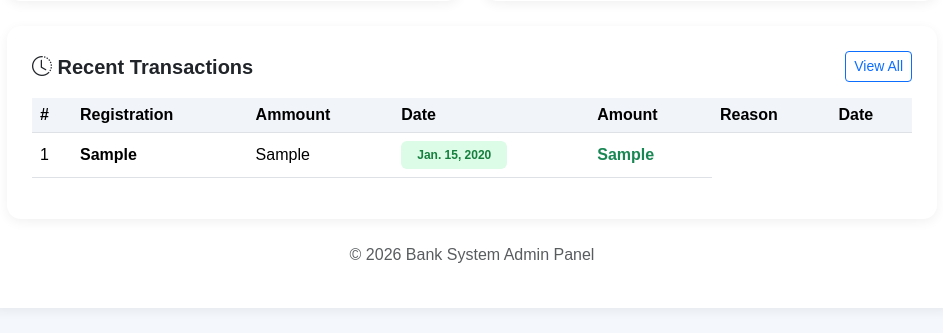
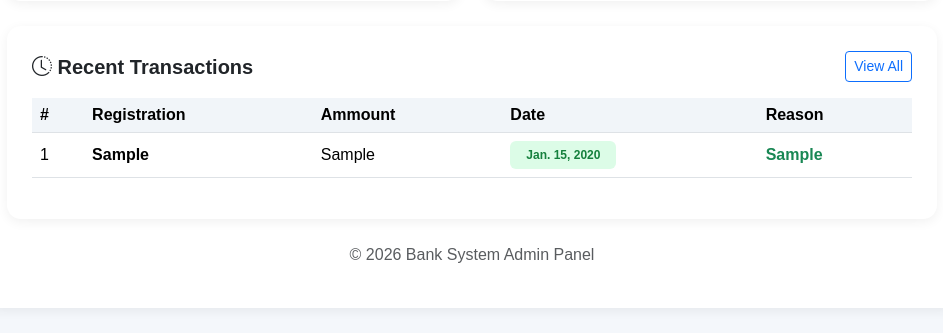
Before and after one commit to SabbirAhmmed8242/ebaub31finace, a Django app: template template/Admin.html in a window 1280 px wide. Shown: the part 994-1327 px from the top of the page, without its empty margins (293-1236 px from the left). Run offline with Django 5.2, Linux system fonts and the light colour scheme; the template is opened without the code that fills it: values that come from a table or form of the project are taken from there, others are empty; tables that the repository leaves empty hold one stand-in row (values such as "Sample post").

Commit message:
ADMINHTMLUPFATE4

```diff
--- a/template/Admin.html
+++ b/template/Admin.html
@@ -616,11 +616,7 @@
 
                         <th>Date</th>
 
-                        <th>Amount</th>
-
                         <th>Reason</th>
-
-                        <th>Date</th>
 
                     </tr>
 
@@ -648,7 +644,7 @@
                         </td>
 
                         <td class="text-success fw-bold">
-                            {{ detail.amount }}
+                            {{ detail.reason }}
                         </td>
 
                     </tr>
```
